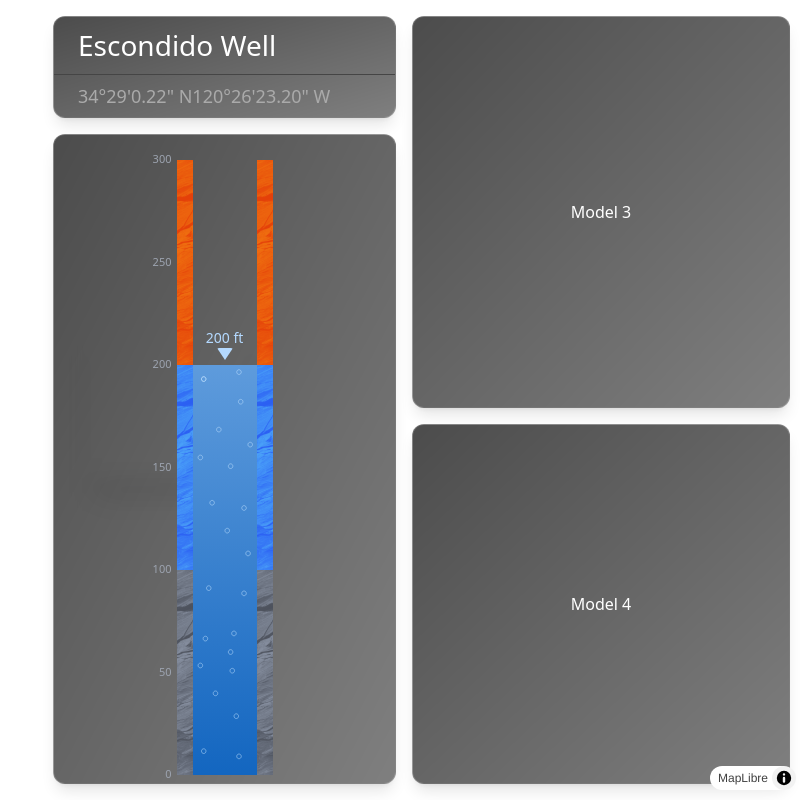
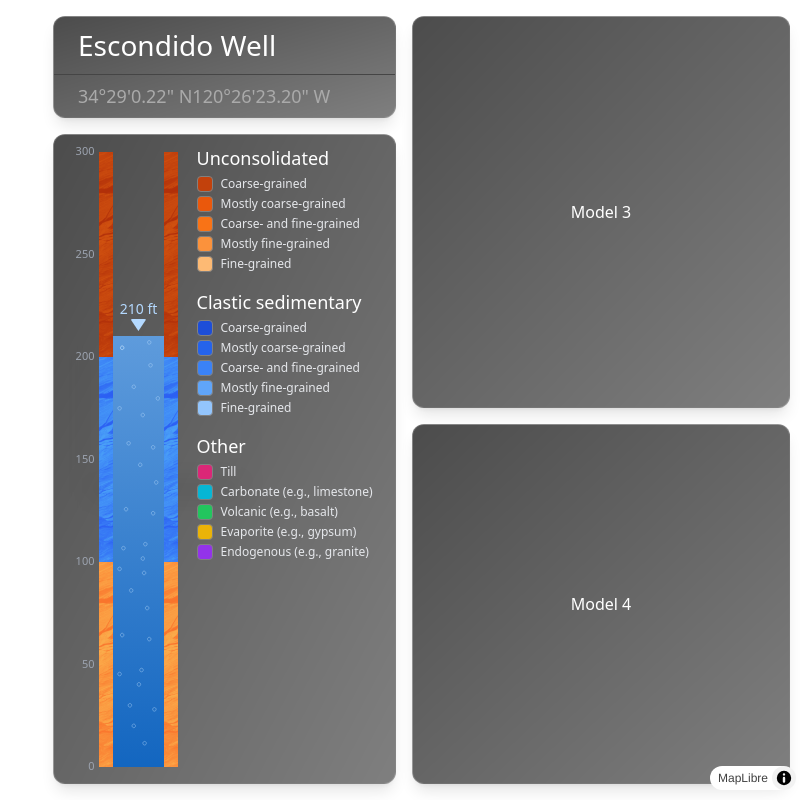
Before and after one commit to wjthompso/dangermond-preserve-visualizer, a React (Vite) app: page / in a window 1280 px wide. Shown: the whole page, without its empty margins (474-1280 px from the left). Built offline with nearby package versions, Linux system fonts and the light colour scheme; no server answers.

Commit message:
WIP: Well Visualization w/ Legend

```diff
--- a/src/components/Modals/AllModels.tsx
+++ b/src/components/Modals/AllModels.tsx
@@ -17,16 +17,20 @@ const AllModels: React.FC = () => {
                             {
                                 startDepth: 0,
                                 endDepth: 100,
-                                type: "unconsolidated",
+                                type: "unconsolidated-coarse-grained",
                             },
                             {
                                 startDepth: 100,
                                 endDepth: 200,
-                                type: "sedimentary",
+                                type: "sedimentary-coarse-and-fine-grained",
                             },
-                            { startDepth: 200, endDepth: 300, type: "other" },
+                            {
+                                startDepth: 200,
+                                endDepth: 300,
+                                type: "unconsolidated-mostly-fine-grained",
+                            },
                         ]}
-                        waterLevel={200}
+                        waterLevel={210}
                         maxDepth={300}
                     />
                 </div>
--- a/src/components/Modals/WaterLevelVisualizationModal/WaterLevelVisualizationModal.tsx
+++ b/src/components/Modals/WaterLevelVisualizationModal/WaterLevelVisualizationModal.tsx
@@ -1,9 +1,15 @@
-import React from "react";
+import React, { useState } from "react";
 
 interface LithologyLayer {
     startDepth: number;
     endDepth: number;
-    type: string; // Example: 'unconsolidated', 'sedimentary', etc.
+    type: string; // Unique identifier for the lithology layer
+}
+
+interface LithologyLegendItem {
+    type: string; // Unique identifier
+    label: string; // Display label for the legend
+    group: string; // Group the item belongs to (e.g., "Unconsolidated")
 }
 
 interface WellVisualizationProps {
@@ -13,13 +19,98 @@ interface WellVisualizationProps {
 }
 
 const lithologyColors: Record<string, string> = {
-    unconsolidated: "bg-orange-600",
-    sedimentary: "bg-blue-500",
-    other: "bg-gray-500",
+    "unconsolidated-coarse-grained": "bg-orange-700",
+    "unconsolidated-mostly-coarse-grained": "bg-orange-600",
+    "unconsolidated-coarse-and-fine-grained": "bg-orange-500",
+    "unconsolidated-mostly-fine-grained": "bg-orange-400",
+    "unconsolidated-fine-grained": "bg-orange-300",
+    "sedimentary-coarse-grained": "bg-blue-700",
+    "sedimentary-mostly-coarse-grained": "bg-blue-600",
+    "sedimentary-coarse-and-fine-grained": "bg-blue-500",
+    "sedimentary-mostly-fine-grained": "bg-blue-400",
+    "sedimentary-fine-grained": "bg-blue-300",
+    "other-till": "bg-pink-600",
+    "other-carbonate": "bg-cyan-500",
+    "other-volcanic": "bg-green-500",
+    "other-evaporite": "bg-yellow-500",
+    "other-endogenous": "bg-purple-600",
 };
 
+const lithologyLegend: LithologyLegendItem[] = [
+    {
+        type: "unconsolidated-coarse-grained",
+        label: "Coarse-grained",
+        group: "Unconsolidated",
+    },
+    {
+        type: "unconsolidated-mostly-coarse-grained",
+        label: "Mostly coarse-grained",
+        group: "Unconsolidated",
+    },
+    {
+        type: "unconsolidated-coarse-and-fine-grained",
+        label: "Coarse- and fine-grained",
+        group: "Unconsolidated",
+    },
+    {
+        type: "unconsolidated-mostly-fine-grained",
+        label: "Mostly fine-grained",
+        group: "Unconsolidated",
+    },
+    {
+        type: "unconsolidated-fine-grained",
+        label: "Fine-grained",
+        group: "Unconsolidated",
+    },
+    {
+        type: "sedimentary-coarse-grained",
+        label: "Coarse-grained",
+        group: "Clastic sedimentary",
+    },
+    {
+        type: "sedimentary-mostly-coarse-grained",
+        label: "Mostly coarse-grained",
+        group: "Clastic sedimentary",
+    },
+    {
+        type: "sedimentary-coarse-and-fine-grained",
+        label: "Coarse- and fine-grained",
+        group: "Clastic sedimentary",
+    },
+    {
+        type: "sedimentary-mostly-fine-grained",
+        label: "Mostly fine-grained",
+        group: "Clastic sedimentary",
+    },
+    {
+        type: "sedimentary-fine-grained",
+        label: "Fine-grained",
+        group: "Clastic sedimentary",
+    },
+    { type: "other-till", label: "Till", group: "Other" },
+    {
+        type: "other-carbonate",
+        label: "Carbonate (e.g., limestone)",
+        group: "Other",
+    },
+    {
+        type: "other-volcanic",
+        label: "Volcanic (e.g., basalt)",
+        group: "Other",
+    },
+    {
+        type: "other-evaporite",
+        label: "Evaporite (e.g., gypsum)",
+        group: "Other",
+    },
+    {
+        type: "other-endogenous",
+        label: "Endogenous (e.g., granite)",
+        group: "Other",
+    },
+];
+
 const calculateLabelIntervals = (maxDepth: number, maxLabels: number = 16) => {
-    // Determine the interval that results in ~16 labels
     const possibleIntervals = [5, 10, 50, 100];
     for (let interval of possibleIntervals) {
         if (Math.ceil(maxDepth / interval) <= maxLabels) {
@@ -34,23 +125,39 @@ const WellVisualization: React.FC<WellVisualizationProps> = ({
     waterLevel,
     maxDepth,
 }) => {
+    const [hoveredType, setHoveredType] = useState<string | null>(null);
+
     const interval = calculateLabelIntervals(maxDepth);
     const labels = Array.from(
         { length: Math.ceil(maxDepth / interval) + 1 },
         (_, i) => i * interval
     );
 
+    // Group legend items by their `group` property
+    const groupedLegend = lithologyLegend.reduce<
+        Record<string, LithologyLegendItem[]>
+    >((acc, item) => {
+        if (!acc[item.group]) acc[item.group] = [];
+        acc[item.group].push(item);
+        return acc;
+    }, {});
+
     return (
-        <div className="flex items-center justify-center h-[615px] w-[150px] relative mt-4">
+        <div className="flex items-start justify-center pl-4">
+            {/* Well Visualization */}
+            <div
+                id="water-level-visualization-graphic"
+                className="flex items-center justify-center h-[615px] w-[100px] relative"
+            >
                 {/* Y-Axis Labels */}
-            <div className="absolute left-0 top-0 h-full w-[30px] flex flex-col-reverse text-gray-400 text-[11px] -ml-2">
+                <div className="absolute left-0 top-0 h-full w-[30px] flex flex-col-reverse text-gray-400 text-[11px] -ml-6">
                     {labels.map((label, index) => (
                         <div
                             key={index}
                             className="absolute right-0 text-right"
                             style={{
                                 bottom: `${(label / maxDepth) * 100}%`,
-                            transform: "translateY(50%)", // Center vertically
+                                transform: "translateY(50%)",
                             }}
                         >
                             {label}
@@ -59,7 +166,7 @@ const WellVisualization: React.FC<WellVisualizationProps> = ({
                 </div>
 
                 {/* Left Lithology Layers */}
-            <div className="relative flex flex-col w-[1rem] h-full">
+                <div className="relative flex flex-col w-[0.875rem] h-full">
                     {layers.map((layer, index) => {
                         const heightFraction =
                             (layer.endDepth - layer.startDepth) / maxDepth;
@@ -68,7 +175,13 @@ const WellVisualization: React.FC<WellVisualizationProps> = ({
                                 key={index}
                                 className={`relative ${
                                     lithologyColors[layer.type]
-                            } flex-grow`}
+                                } flex-grow transition-opacity duration-300 ${
+                                    hoveredType && hoveredType !== layer.type
+                                        ? "opacity-20"
+                                        : "opacity-200"
+                                }`}
+                                onMouseEnter={() => setHoveredType(layer.type)}
+                                onMouseLeave={() => setHoveredType(null)}
                                 style={{
                                     flexGrow: heightFraction,
                                     backgroundImage:
@@ -82,15 +195,13 @@ const WellVisualization: React.FC<WellVisualizationProps> = ({
                 </div>
 
                 {/* Water Level */}
-            <div className="relative flex flex-col-reverse w-[4rem] h-full overflow-hidden">
-                {/* Water Rectangle */}
+                <div className="relative flex flex-col-reverse w-[3.2rem] h-full overflow-hidden">
                     <div
                         className="relative flex items-center justify-center text-sm text-white bg-gradient-to-t to-[#5E9BDC] from-[#1366C0] overflow-hidden transition-all duration-700 ease-in-out"
                         style={{
                             height: `${(waterLevel / maxDepth) * 100}%`,
                         }}
                     >
-                    {/* Bubbles Overlay */}
                         <div
                             className="absolute inset-0 mx-1 mt-1"
                             style={{
@@ -107,25 +218,25 @@ const WellVisualization: React.FC<WellVisualizationProps> = ({
                     <div
                         className="absolute w-full transition-all duration-700 ease-in-out -translate-x-1/2 left-1/2"
                         style={{
-                        bottom: `calc(${(waterLevel / maxDepth) * 100}% + 5px)`,
+                            bottom: `calc(${
+                                (waterLevel / maxDepth) * 100
+                            }% + 5px)`,
                         }}
                     >
                         <div
                             id="water-level-indicator"
                             className="flex flex-col items-center w-full"
                         >
-                        {/* Water Level Text */}
                             <div className="w-full text-sm font-medium text-center text-[#B4D9FF]">
                                 {waterLevel} ft
                             </div>
-                        {/* Triangle Indicator */}
                             <div className="w-0 h-0 border-l-[8px] border-l-transparent border-r-[8px] border-r-transparent border-t-[12px] border-t-[#B4D9FF] rounded-sm"></div>
                         </div>
                     </div>
                 </div>
 
                 {/* Right Lithology Layers */}
-            <div className="relative flex flex-col w-[1rem] h-full">
+                <div className="relative flex flex-col w-[0.875rem] h-full">
                     {layers.map((layer, index) => {
                         const heightFraction =
                             (layer.endDepth - layer.startDepth) / maxDepth;
@@ -134,7 +245,13 @@ const WellVisualization: React.FC<WellVisualizationProps> = ({
                                 key={index}
                                 className={`relative ${
                                     lithologyColors[layer.type]
-                            } flex-grow`}
+                                } flex-grow transition-opacity duration-300 ${
+                                    hoveredType && hoveredType !== layer.type
+                                        ? "opacity-20"
+                                        : "opacity-100"
+                                }`}
+                                onMouseEnter={() => setHoveredType(layer.type)}
+                                onMouseLeave={() => setHoveredType(null)}
                                 style={{
                                     flexGrow: heightFraction,
                                     backgroundImage:
@@ -147,6 +264,39 @@ const WellVisualization: React.FC<WellVisualizationProps> = ({
                     })}
                 </div>
             </div>
+
+            {/* Legend */}
+            <div className="flex flex-col w-[180px] space-y-4 -mt-2 ml-2">
+                {Object.entries(groupedLegend).map(([group, items]) => (
+                    <div key={group}>
+                        <div className="mb-1 text-lg font-medium text-white">
+                            {group}
+                        </div>
+                        <div className="space-y-1">
+                            {items.map((item) => (
+                                <div
+                                    key={item.type}
+                                    className={`flex items-center space-x-2 transition-opacity duration-300 ${
+                                        hoveredType && hoveredType !== item.type
+                                            ? "opacity-20"
+                                            : "opacity-100"
+                                    }`}
+                                >
+                                    <div
+                                        className={`w-4 h-4 rounded border-[0.6px] border-solid border-[#808080] border-inside ${
+                                            lithologyColors[item.type]
+                                        }`}
+                                    ></div>
+                                    <div className="text-xs text-gray-200">
+                                        {item.label}
+                                    </div>
+                                </div>
+                            ))}
+                        </div>
+                    </div>
+                ))}
+            </div>
+        </div>
     );
 };
 
```
Lines whose indentation alone changed are shown as unchanged.
